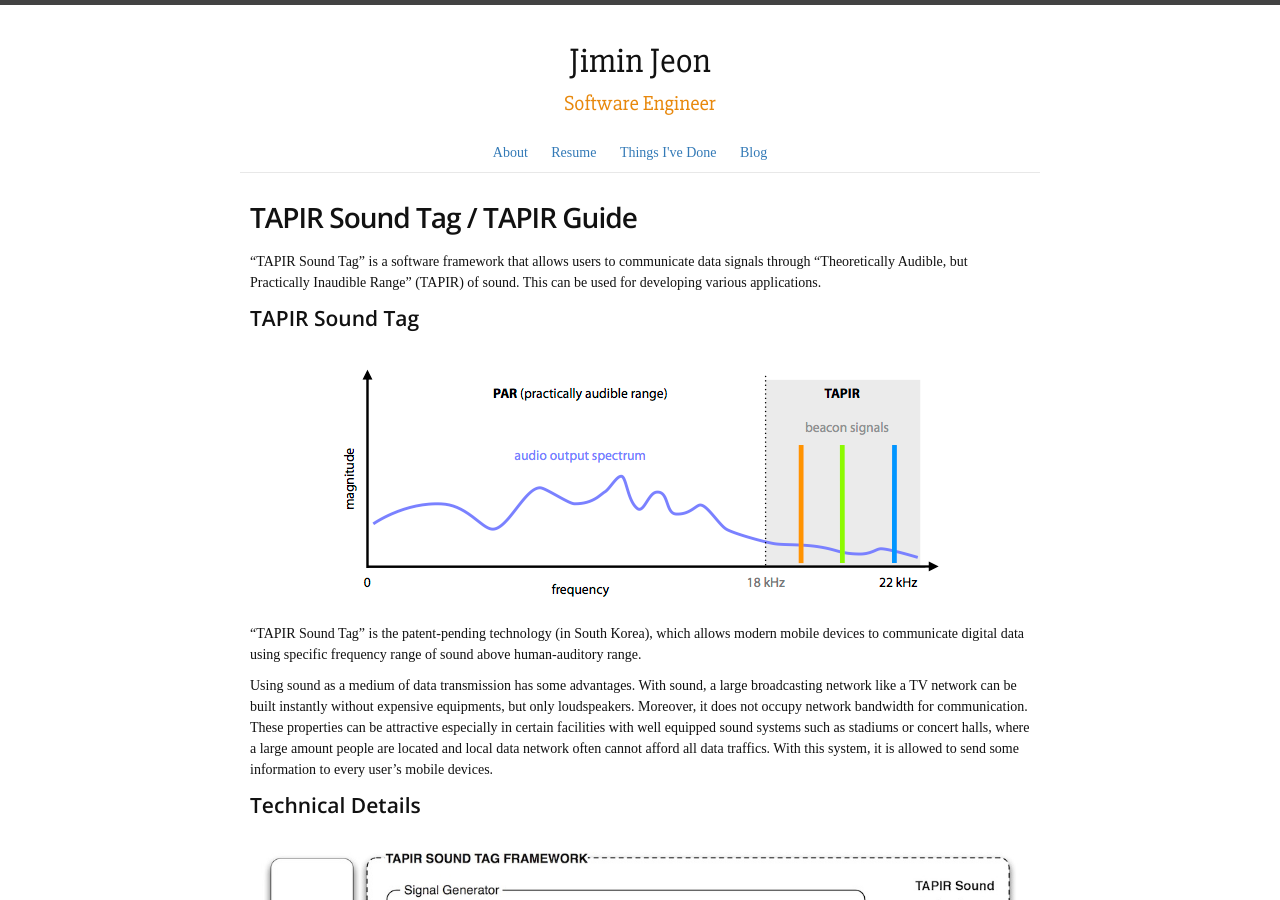
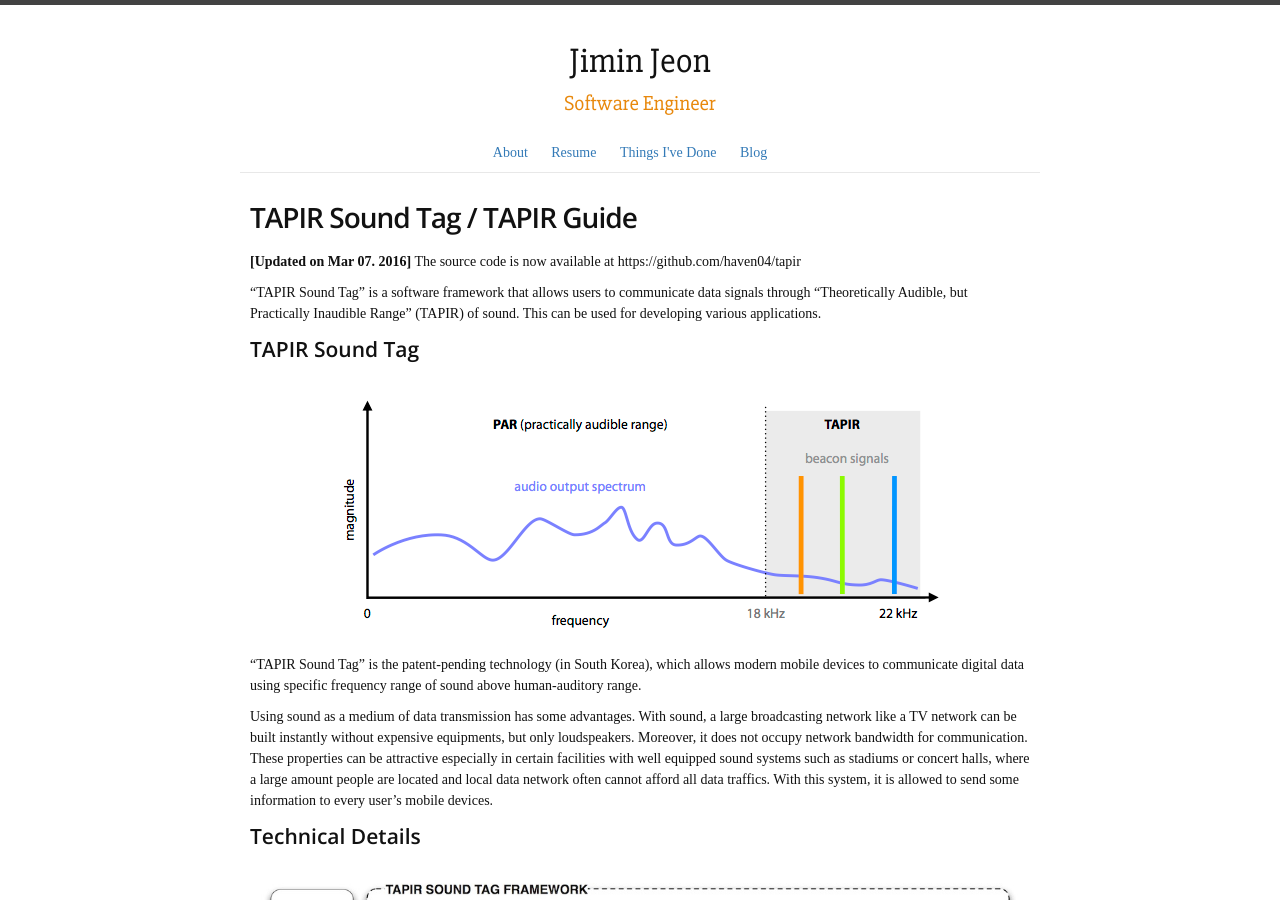
Before and after one commit to haven04/haven04.github.io, a Jekyll site: the page built from _posts/2015-06-04-tapir.markdown, in a window 1280 px wide and 900 px high. Built offline with Jekyll 4.4.1, drawn with Linux system fonts in a browser that asks for light colours; nearby versions of some CDN libraries; some web fonts are replaced.

Commit message:
add the sourcecode link to tapir doc

```diff
--- a/_posts/2015-06-04-tapir.markdown
+++ b/_posts/2015-06-04-tapir.markdown
@@ -7,6 +7,10 @@ thumbnail: /assets/projects/tapir/tapir_spectrum.png
 redirect_from:
     - /tapir/
 ---
+
+**[Updated on Mar 07. 2016]**
+The source code is now available at https://github.com/haven04/tapir
+
 
 "TAPIR Sound Tag" is a software framework that allows users to communicate data signals through "Theoretically Audible, but Practically Inaudible Range" (TAPIR) of sound. This can be used for developing various applications.
 
```
